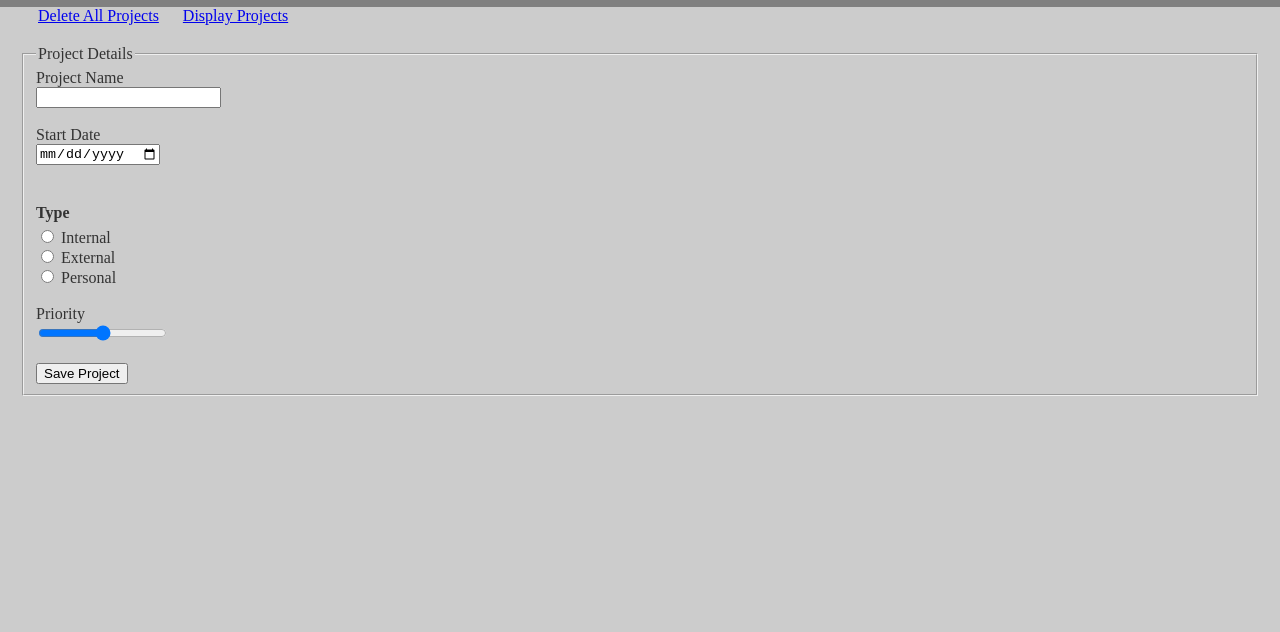
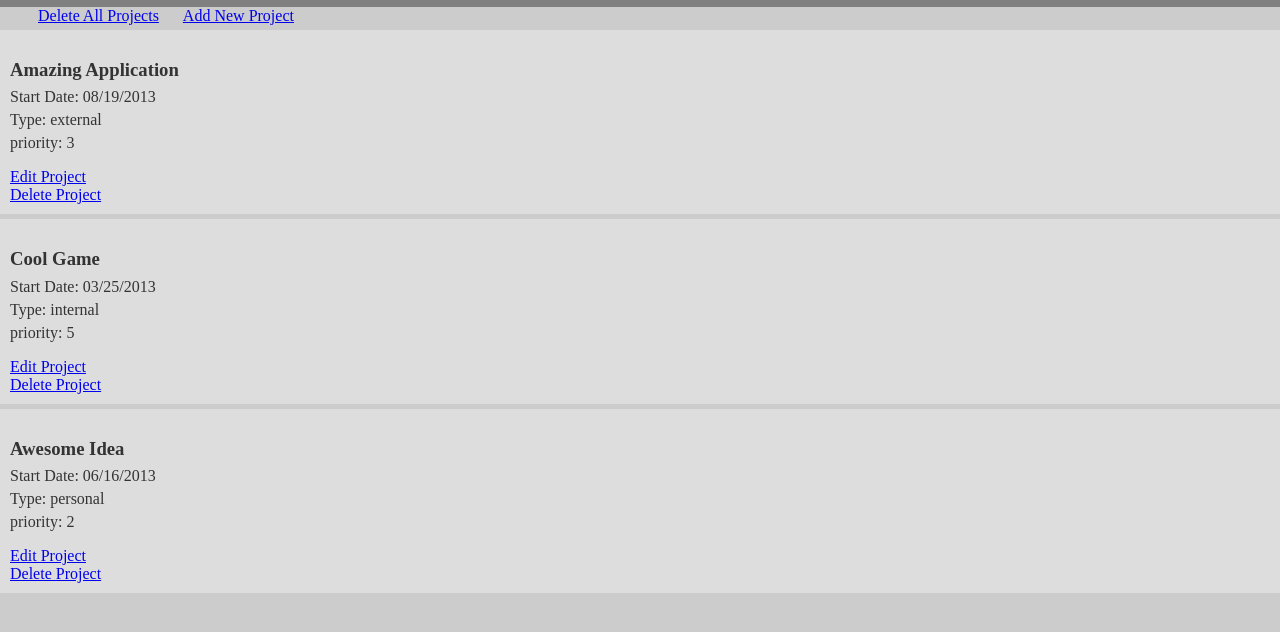
Before and after one commit to deusduke/FullSail_VF_Project04, a plain HTML site: page additem.html in a window 1280 px wide. Both pictures are taken after a click on the link "Display Projects". Shown: the part 50-682 px from the top of the page. Drawn offline with Linux system fonts and the light colour scheme.

Commit message:
default data population working

```diff
--- a/additem.html
+++ b/additem.html
@@ -13,6 +13,7 @@
 		<meta name="viewport" content="width=device-width, initial-scale=1, maximum-scale=1">
 
 		<link rel="stylesheet" href="css/styles.css">
+		<script type="text/javascript" src="js/json.js"></script>
 		<script type="text/javascript" src="js/main.js"></script>
 
 		<title>Project List</title>
--- a/js/json.js
+++ b/js/json.js
@@ -8,15 +8,15 @@ var json = {
 	},
 	"project2": {
 		"id": "09237023570",
-		"name": "Cool Game",
-		"startDate": '03/25/2013',
+		"name": "Awesome Idea",
+		"startDate": '06/16/2013',
 		"type": "personal",
 		"priority": "2"
 	},
 	"project3": {
 		"id": "84720597435087",
-		"name": "Cool Game",
-		"startDate": '03/25/2013',
+		"name": "Amazing Application",
+		"startDate": '08/19/2013',
 		"type": "external",
 		"priority": "3"
 	}
--- a/js/main.js
+++ b/js/main.js
@@ -186,7 +186,7 @@ function showAllProjects(force){
 	if (!force && document.getElementById('project_list').className != 'hide') return;
 
 	// if we don't have any projects to show, fill with default data
-	if (localStorage.length == 0) {
+	if (localStorage.length === 0) {
 		alert("No projects yet, filling with default data");
 		fillWithDefaultData();
 	}
@@ -290,3 +290,18 @@ function addNew() {
 	// restore the button
 	document.getElementById('confirm').value="Save Project";
 }
+
+// fill with default data
+function fillWithDefaultData() {
+	var defaultData = json;
+
+	// loop through data and add projects to local
+	// storage
+	for (var key in json) {
+		if (key == null) continue;
+		var p = json[key];
+		var data = JSON.stringify(json[key]);
+		console.log(data);
+		localStorage.setItem(p.id, data);
+	}
+}
```
